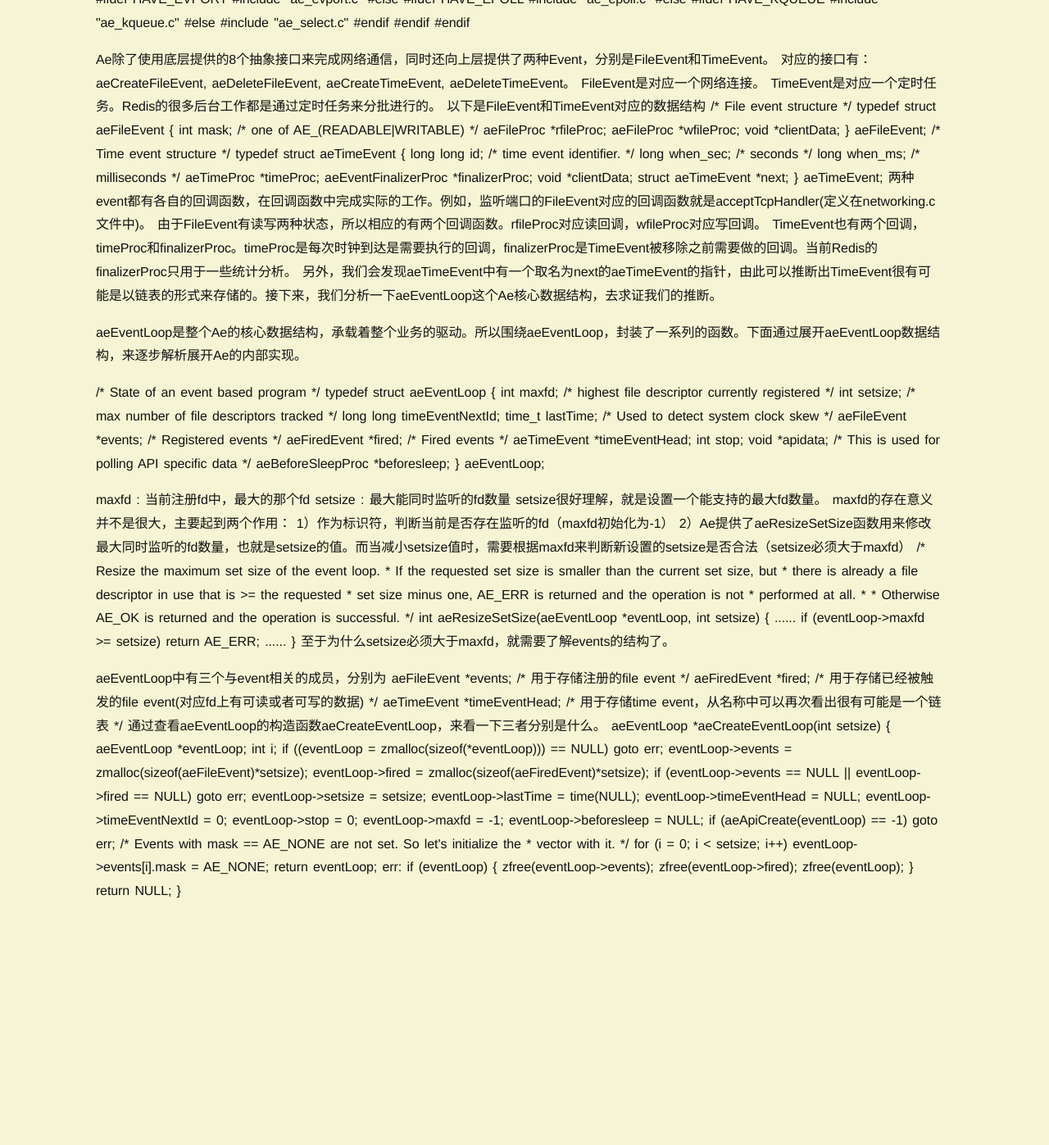
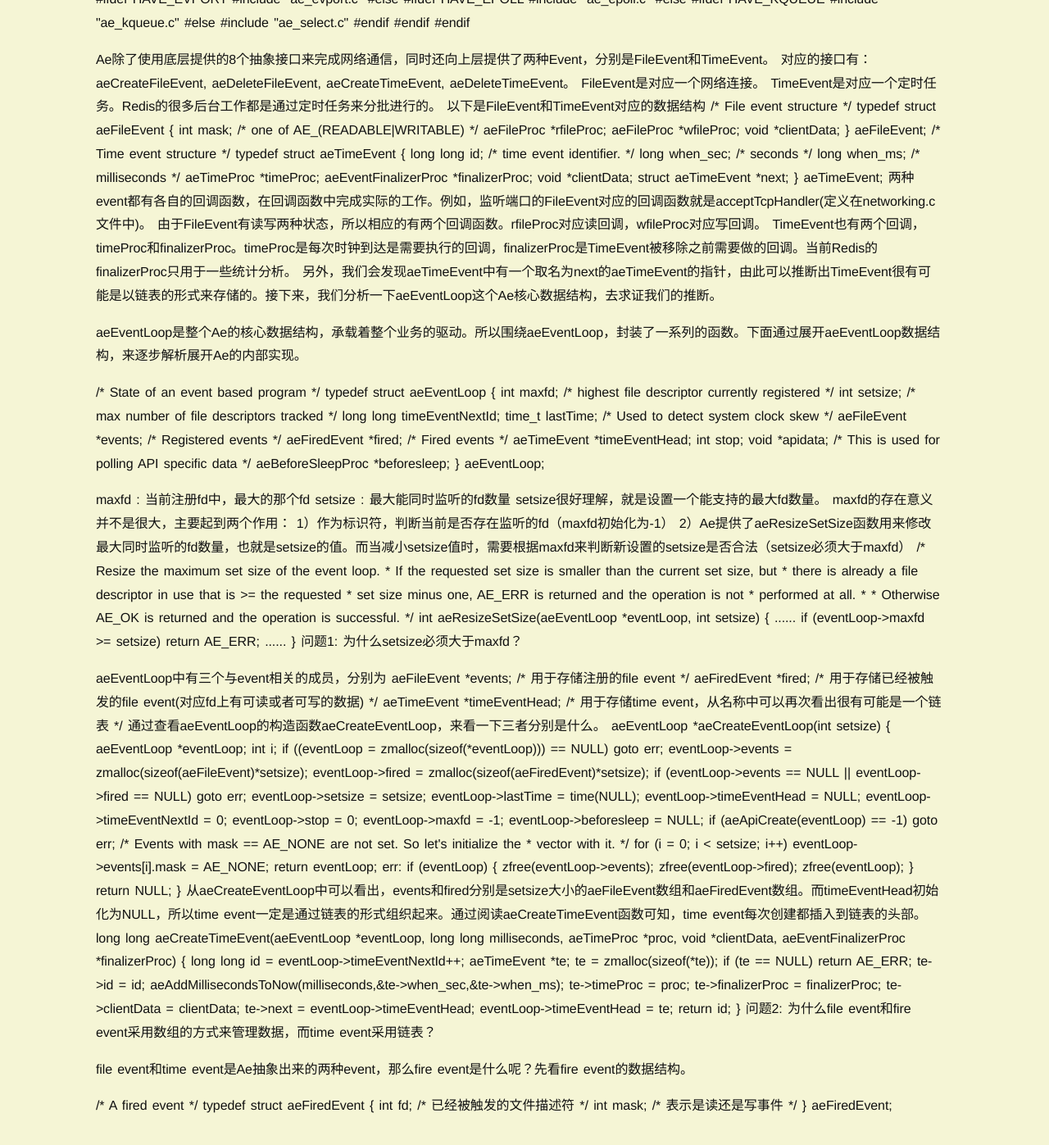
Before and after one commit to XiaoLLei/blog, a Jekyll site: the page built from _posts/2017-06-15-Redis源码剖析2__Reactor模型.html, in a window 1280 px wide and 1400 px high, scrolled down 1311 px. Shown: the top 1397 px of the window at 82% size. Built offline with Jekyll 4.4.1, drawn with Linux system fonts in a browser that asks for light colours; before the commit the page ends 2433 px from its top, so only the background shows below that.

Commit message:
modify Reactor

```diff
--- a/_posts/2017-06-15-Redis源码剖析2__Reactor模型.html
+++ b/_posts/2017-06-15-Redis源码剖析2__Reactor模型.html
@@ -137,7 +137,7 @@
     ......
 }
 
-至于为什么setsize必须大于maxfd，就需要了解events的结构了。
+问题1: 为什么setsize必须大于maxfd？
 
 </p>
 
@@ -180,4 +180,43 @@
     return NULL;
 }
 
+从aeCreateEventLoop中可以看出，events和fired分别是setsize大小的aeFileEvent数组和aeFiredEvent数组。而timeEventHead初始化为NULL，所以time event一定是通过链表的形式组织起来。通过阅读aeCreateTimeEvent函数可知，time event每次创建都插入到链表的头部。
+
+long long aeCreateTimeEvent(aeEventLoop *eventLoop, long long milliseconds,
+        aeTimeProc *proc, void *clientData,
+        aeEventFinalizerProc *finalizerProc)
+{
+    long long id = eventLoop->timeEventNextId++;
+    aeTimeEvent *te;
+
+    te = zmalloc(sizeof(*te));
+    if (te == NULL) return AE_ERR;
+    te->id = id;
+    aeAddMillisecondsToNow(milliseconds,&te->when_sec,&te->when_ms);
+    te->timeProc = proc;
+    te->finalizerProc = finalizerProc;
+    te->clientData = clientData;
+    te->next = eventLoop->timeEventHead;
+    eventLoop->timeEventHead = te;
+    return id;
+}
+
+问题2: 为什么file event和fire event采用数组的方式来管理数据，而time event采用链表？
+
 </p>
+
+<p>
+file event和time event是Ae抽象出来的两种event，那么fire event是什么呢？先看fire event的数据结构。
+</p>
+
+<p>
+/* A fired event */
+typedef struct aeFiredEvent {
+    int fd;     /* 已经被触发的文件描述符 */
+    int mask;   /* 表示是读还是写事件 */
+} aeFiredEvent;
+</p>
+
+<p>
+
+</p>
```
